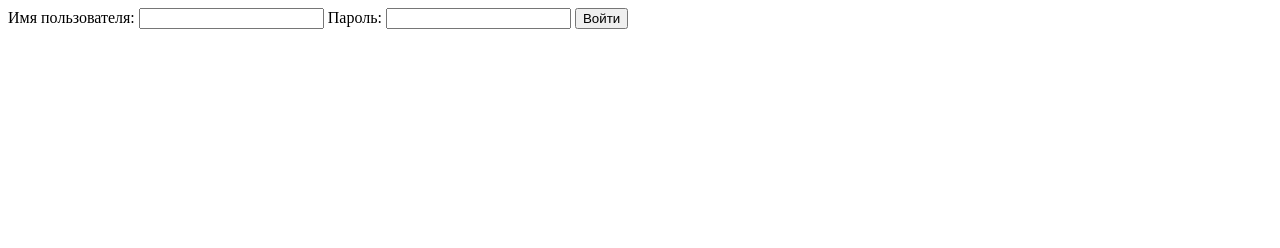
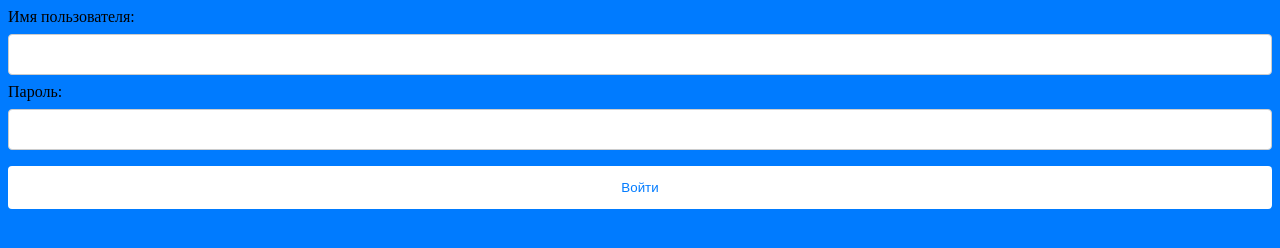
Before and after one commit to juisetime/website, a plain HTML site: page frontend/index.html in a window 1280 px wide. Drawn offline with Linux system fonts and the light colour scheme.

Commit message:
[Html_fiels] Update style html fiels, text update to button
Мне не понравился стиль файла поэтому я изменил фон на синий

```diff
--- a/frontend/index.html
+++ b/frontend/index.html
@@ -3,6 +3,33 @@
 <head>
 	<meta charset="UTF-8">
 	<title>Страница входа</title>
+	<style>
+		body {
+			background-color: #007bff; /* белый фон */
+		}
+		input[type=text], input[type=password] {
+			width: 100%;
+			padding: 12px 20px;
+			margin: 8px 0;
+			display: inline-block;
+			border: 1px solid #ccc;
+			border-radius: 4px;
+			box-sizing: border-box;
+		}
+		button {
+			background-color: #fff; /* синий цвет кнопки */
+			color: #007bff;
+			padding: 14px 20px;
+			margin: 8px 0;
+			border: none;
+			border-radius: 4px;
+			cursor: pointer;
+			width: 100%;
+		}
+		button:hover {
+			background-color: #0069d9; /* изменение цвета кнопки при наведении */
+		}
+	</style>
 </head>
 <body>
 	<form>
```
Also changed, not shown: templates/base.html (+5 -4 lines).
